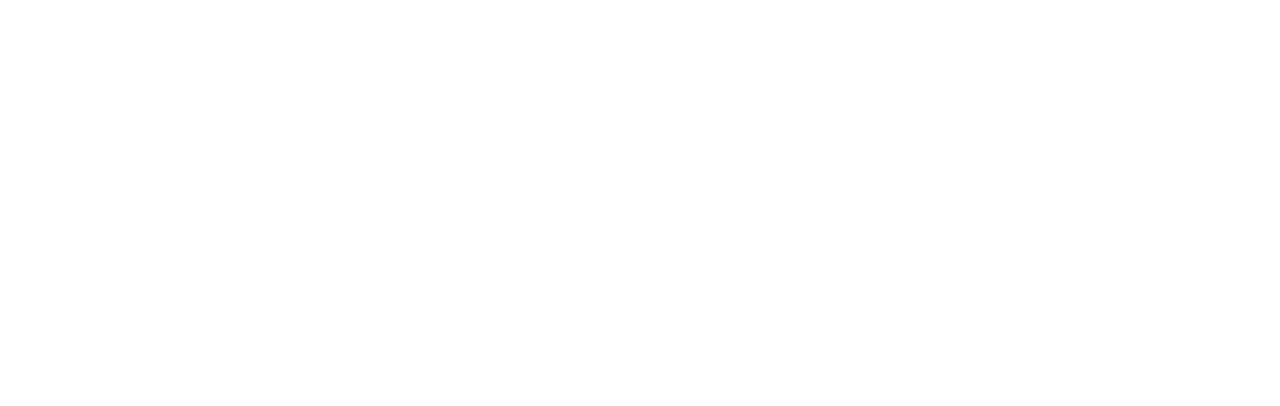
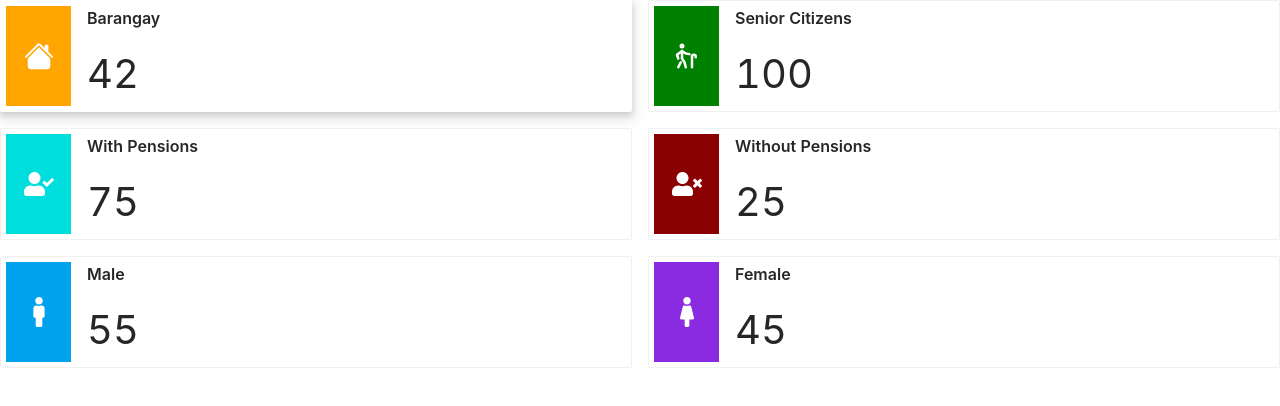
Before and after one commit to mhaluphet129/mis-e-sitizen, a Next.js app: page /components/Dashboard in a window 1280 px wide. Before the commit this address had no page. Shown: the top 406 px of the page. Built offline with nearby package versions, Linux system fonts and the light colour scheme.

Commit message:
dashboard

```diff
--- a/package.json
+++ b/package.json
@@ -18,7 +18,8 @@
     "mongoose": "^6.6.5",
     "next": "12.3.1",
     "react": "^17.0.2",
-    "react-dom": "^17.0.2"
+    "react-dom": "^17.0.2",
+    "react-icons": "^4.6.0"
   },
   "devDependencies": {
     "eslint": "8.25.0",
--- /dev/null
+++ b/pages/components/Dashboard/components/cards.js
@@ -0,0 +1,41 @@
+import { FileAddOutlined } from "@ant-design/icons";
+import { Card, Row, Col, Typography } from "antd";
+
+const DashboardCards = (props) => {
+  return (
+    <Card bodyStyle={{ padding: 5 }} key={props.key} hoverable>
+      <Row gutter={[16, 0]}>
+        <Col>
+          <div
+            style={{
+              background: props.color,
+              height: 100,
+              width: 65,
+              display: "flex",
+              justifyContent: "center",
+              alignItems: "center",
+              fontSize: 30,
+              color: "#fff",
+            }}
+          >
+            {props?.icon}
+          </div>
+        </Col>
+        <Col
+          style={{
+            display: "flex",
+            flexDirection: "column",
+            justifyContent: "space-between",
+          }}
+        >
+          <Typography.Title level={5}>{props.name}</Typography.Title>
+          <Typography.Text style={{ fontSize: 40 }}>
+            {props.value}
+          </Typography.Text>
+        </Col>
+      </Row>
+    </Card>
+  );
+};
+
+export default DashboardCards;
--- /dev/null
+++ b/pages/components/Dashboard/index.js
@@ -0,0 +1,43 @@
+import { Col, Row } from "antd";
+import Cards from "./components/cards";
+import { BsFillHouseFill } from "react-icons/bs";
+import { FaUserCheck, FaUserTimes, FaMale, FaFemale } from "react-icons/fa";
+import { TbOld } from "react-icons/tb";
+
+const Dashboard = () => {
+  let dummy = [
+    { name: "Barangay", value: 42, color: "orange", icon: <BsFillHouseFill /> },
+    { name: "Senior Citizens", value: 100, color: "green", icon: <TbOld /> },
+    {
+      name: "With Pensions",
+      value: 75,
+      color: "#00dddd",
+      icon: <FaUserCheck />,
+    },
+    {
+      name: "Without Pensions",
+      value: 25,
+      color: "#8b0000",
+      icon: <FaUserTimes />,
+    },
+    { name: "Male", value: 55, color: "#00a2ed", icon: <FaMale /> },
+    { name: "Female", value: 45, color: "blueviolet", icon: <FaFemale /> },
+  ];
+  return (
+    <Row gutter={[16, 16]}>
+      {dummy.map((e, i) => (
+        <Col span={12}>
+          <Cards
+            key={e?.name + i}
+            name={e?.name}
+            value={e?.value}
+            color={e?.color}
+            icon={e?.icon}
+          />
+        </Col>
+      ))}
+    </Row>
+  );
+};
+
+export default Dashboard;
--- a/pages/user/home.js
+++ b/pages/user/home.js
@@ -3,7 +3,7 @@ import { Layout } from "antd";
 import { Sider, Header, Content, Footer } from "../layout";
 
 export default () => {
-  const [selectedKey, setSelectedKey] = useState(1);
+  const [selectedKey, setSelectedKey] = useState("dashboard");
   return (
     <>
       <Layout>
```
Also changed, not shown: pages/components/SeniorCitizen/components/add_senior.js (+29 -16 lines), pages/components/SeniorCitizen/index.js (+21 -21 lines), pages/layout/index.js (+57 -9 lines), 1 other file (tests, documents, lock files or other folders).
